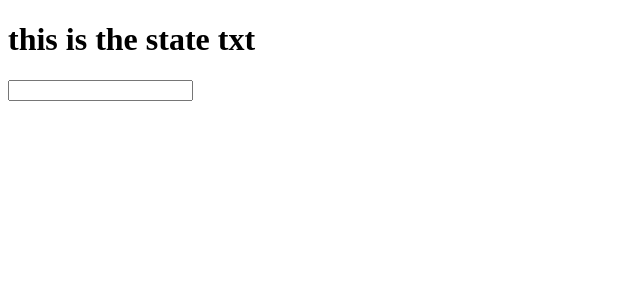
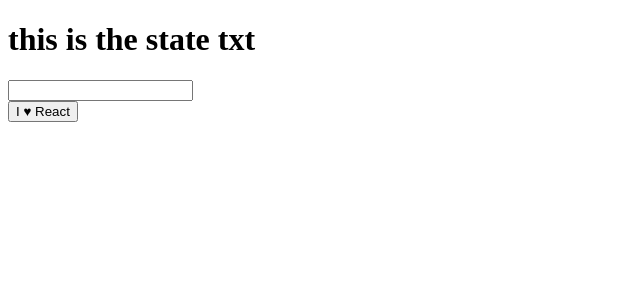
Before and after one commit to kamalogudah/react_app, a React (Create React App) app: page / in a window 1280 px wide. Shown: the top 300 px of the page, without its empty margins (0-640 px from the left). Built offline with nearby package versions, Linux system fonts and the light colour scheme.

Commit message:
Access Nested Data with Reacts props.children

```diff
--- a/src/App.js
+++ b/src/App.js
@@ -16,7 +16,8 @@ class App extends React.Component {
     return (
       <div>
         <h1> {this.state.text} </h1>
-       <Widget update={this.update.bind(this)} />
+       <Widget update={this.update.bind(this)} /> <br/>
+       <Button>I <Heart/> React</Button>
       </div>
     )
   }
@@ -25,6 +26,13 @@ class App extends React.Component {
 const Widget = (props) =>
 <input type="text" onChange={props.update} />
 
+const Button =(props) => <button>{props.children}</button>
+class Heart extends React.Component {
+  render() {
+    return <span>&hearts;</span>
+  }
+}
+
 
 
 export default App;
```
